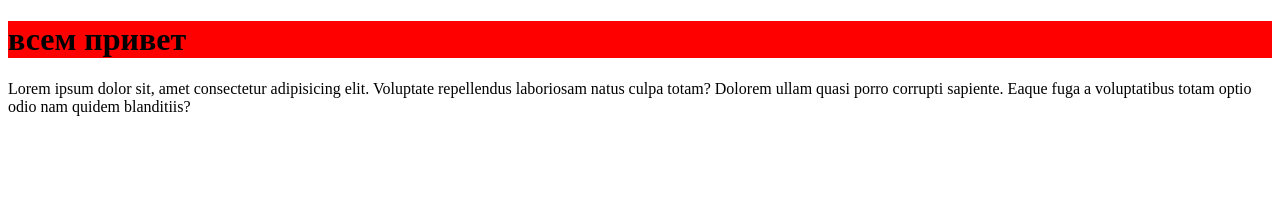
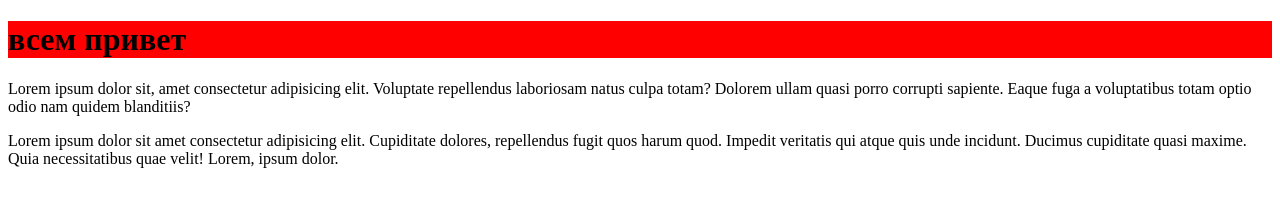
Before and after one commit to KageSHDS/ww, a plain HTML site: page index.html in a window 1280 px wide. Drawn offline with Linux system fonts and the light colour scheme.

Commit message:
изменения 3

```diff
--- a/index.html
+++ b/index.html
@@ -3,7 +3,7 @@
 	<head>
 		<meta charset="UTF-8" />
 		<meta name="viewport" content="width=device-width, initial-scale=1.0" />
-        <link rel="stylesheet" href="css/style.css">
+		<link rel="stylesheet" href="css/style.css" />
 		<title>Document</title>
 	</head>
 	<body>
@@ -17,6 +17,11 @@
 				corrupti sapiente. Eaque fuga a voluptatibus totam optio odio nam quidem
 				blanditiis?
 			</p>
+			Lorem ipsum dolor sit amet consectetur adipisicing elit. Cupiditate
+			dolores, repellendus fugit quos harum quod. Impedit veritatis qui atque
+			quis unde incidunt. Ducimus cupiditate quasi maxime. Quia necessitatibus
+			quae velit!
+            Lorem, ipsum dolor.
 		</main>
 	</body>
 </html>
```
